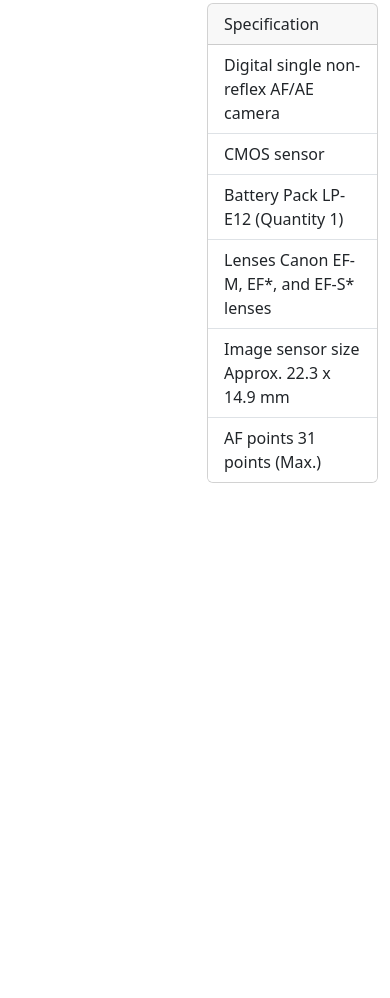
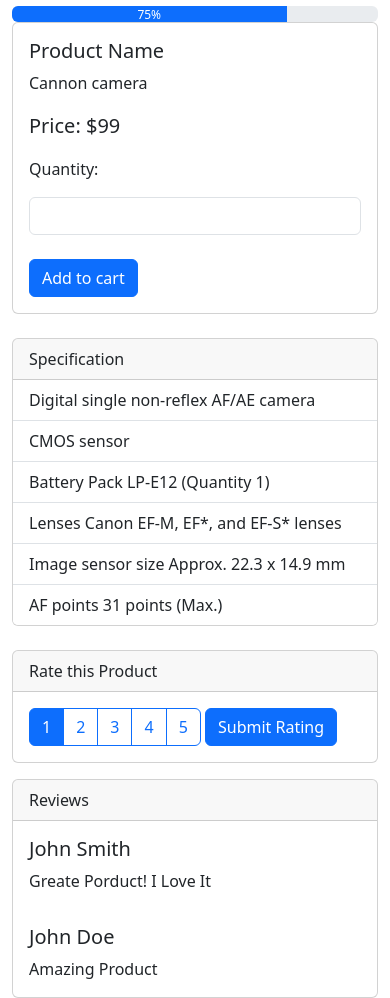
Before and after one commit to chawanSatita/ResponsiveWebSample, a plain HTML site: page Index.html in a window 390 px wide. Shown: the part 398-1396 px from the top of the page. Before the commit the page ends 881 px from the top, so only its background shows below. Drawn offline with nearby package versions, Linux system fonts and the light colour scheme.

```diff
--- a/Index.html
+++ b/Index.html
@@ -1,16 +1,22 @@
 <!doctype html>
 <html lang="en">
+
 <head>
     <meta charset="utf-8">
     <meta name="viewport" content="width=device-width, initial-scale=1">
     <title>Bootstrap demo</title>
-    <link href="https://cdn.jsdelivr.net/npm/bootstrap@5.3.3/dist/css/bootstrap.min.css" rel="stylesheet" integrity="sha384-QWTKZyjpPEjISv5WaRU9OFeRpok6YctnYmDr5pNlyT2bRjXh0JMhjY6hW+ALEwIH" crossorigin="anonymous">
+    <link href="https://cdn.jsdelivr.net/npm/bootstrap@5.3.3/dist/css/bootstrap.min.css" rel="stylesheet"
+        integrity="sha384-QWTKZyjpPEjISv5WaRU9OFeRpok6YctnYmDr5pNlyT2bRjXh0JMhjY6hW+ALEwIH" crossorigin="anonymous">
+    <link href="styles.css" rel="stylesheet">
 </head>
+
 <body>
+
     <nav class="navbar navbar-expand-lg bg-body-tertiary">
         <div class="container">
             <a class="navbar-brand fs-3" href="#">MyShop</a>
-          <button class="navbar-toggler" type="button" data-bs-toggle="collapse" data-bs-target="#navbarNav" aria-controls="navbarNav" aria-expanded="false" aria-label="Toggle navigation">
+            <button class="navbar-toggler" type="button" data-bs-toggle="collapse" data-bs-target="#navbarNav"
+                aria-controls="navbarNav" aria-expanded="false" aria-label="Toggle navigation">
                 <span class="navbar-toggler-icon"></span>
             </button>
             <div class="collapse navbar-collapse" id="navbarNav">
@@ -36,10 +42,11 @@
                 <br>
                 <br>
                 <p class="fw-normal text-start fs-4">Stock (75/100)</p>
-            <div class="progress" role="progressbar" aria-label="Basic example" aria-valuenow="75" aria-valuemin="0" aria-valuemax="100">
+                <div class="progress" role="progressbar" aria-label="Basic example" aria-valuenow="75" aria-valuemin="0"
+                    aria-valuemax="100">
                     <div class="progress-bar w-75">
                         <br>
-                    <p class ="text-center">75%</p>
+                        <p class="text-center">75%</p>
                     </div>
                 </div>
             </div>
@@ -51,7 +58,8 @@
                         <p class="card-text fs-5">Price: $99</p>
                         <p class="card-text fs-6">Quantity:</p>
 
-                  <input type="number" class="form-control" aria-label="Sizing example input" aria-describedby="inputGroup-sizing-default">
+                        <input type="number" class="form-control" aria-label="Sizing example input"
+                            aria-describedby="inputGroup-sizing-default">
                         <br>
                         <a href="#" class="btn btn-primary">Add to cart</a>
                     </div>
@@ -63,17 +71,64 @@
                     </div>
                     <ul class="list-group list-group-flush">
                         <li class="list-group-item">Digital single non-reflex AF/AE camera</li>
-                  <li class="list-group-item">	CMOS sensor</li>
-                  <li class="list-group-item">	Battery Pack LP-E12 (Quantity 1)</li>
-                  <li class="list-group-item">	Lenses 	Canon EF-M, EF*, and EF-S* lenses</li>
-                  <li class="list-group-item">	Image sensor size Approx. 22.3 x 14.9 mm</li>
-                  <li class="list-group-item">	AF points 	31 points (Max.)</li>
+                        <li class="list-group-item"> CMOS sensor</li>
+                        <li class="list-group-item"> Battery Pack LP-E12 (Quantity 1)</li>
+                        <li class="list-group-item"> Lenses Canon EF-M, EF*, and EF-S* lenses</li>
+                        <li class="list-group-item"> Image sensor size Approx. 22.3 x 14.9 mm</li>
+                        <li class="list-group-item"> AF points 31 points (Max.)</li>
                     </ul>
                 </div>
             </div>
         </div>
+    </div>
+    <br>
+    <div class="container">
+
+        <div class="card mb-3">
+            <div class="card-header ">
+                Rate this Product
+            </div>
+
+            <div class="card-body ">
+                <div class="btn-group" role="group" aria-label="Basic radio toggle button group">
+                    <input type="radio" class="btn-check " name="btnradio" id="btnradio1" autocomplete="off" checked>
+                    <label class="btn btn-outline-primary" for="btnradio1">1</label>
+
+                    <input type="radio" class="btn-check" name="btnradio" id="btnradio2" autocomplete="off">
+                    <label class="btn btn-outline-primary" for="btnradio2"> 2</label>
+
+                    <input type="radio" class="btn-check" name="btnradio" id="btnradio3" autocomplete="off">
+                    <label class="btn btn-outline-primary" for="btnradio3">3</label>
+
+                    <input type="radio" class="btn-check" name="btnradio" id="btnradio3" autocomplete="off">
+                    <label class="btn btn-outline-primary" for="btnradio3">4</label>
+
+                    <input type="radio" class="btn-check" name="btnradio" id="btnradio3" autocomplete="off">
+                    <label class="btn btn-outline-primary" for="btnradio3">5</label>
 
 
-    <script src="https://cdn.jsdelivr.net/npm/bootstrap@5.3.3/dist/js/bootstrap.bundle.min.js" integrity="sha384-YvpcrYf0tY3lHB60NNkmXc5s9fDVZLESaAA55NDzOxhy9GkcIdslK1eN7N6jIeHz" crossorigin="anonymous"></script>
+                </div>
+                <button type="button" class="btn btn-primary">Submit Rating</button>
+            </div>
+        </div>
+        <div class="card">
+        <div class="card-header">
+            Reviews
+        </div>
+        <div class="card-body">
+            <h5 class="card-title">John Smith</h5>
+            <p class="card-text">Greate Porduct! I Love It</p>
+        </div>
+        <div class="card-body">
+            <h5 class="card-title">John Doe</h5>
+            <p class="card-text">Amazing Product</p>
+        </div>
+    </div>
+
+
+    <script src="https://cdn.jsdelivr.net/npm/bootstrap@5.3.3/dist/js/bootstrap.bundle.min.js"
+        integrity="sha384-YvpcrYf0tY3lHB60NNkmXc5s9fDVZLESaAA55NDzOxhy9GkcIdslK1eN7N6jIeHz"
+        crossorigin="anonymous"></script>
 </body>
+
 </html>
--- /dev/null
+++ b/styles.css
@@ -0,0 +1,14 @@
+@media (max-width: 576px){
+    .container{
+        display: block;
+    }
+    .card{
+        display: block;
+    }
+    .col{
+        display: block;
+    }
+    .row{
+        display: block;
+    }
+}
```
Lines whose indentation alone changed are shown as unchanged.
